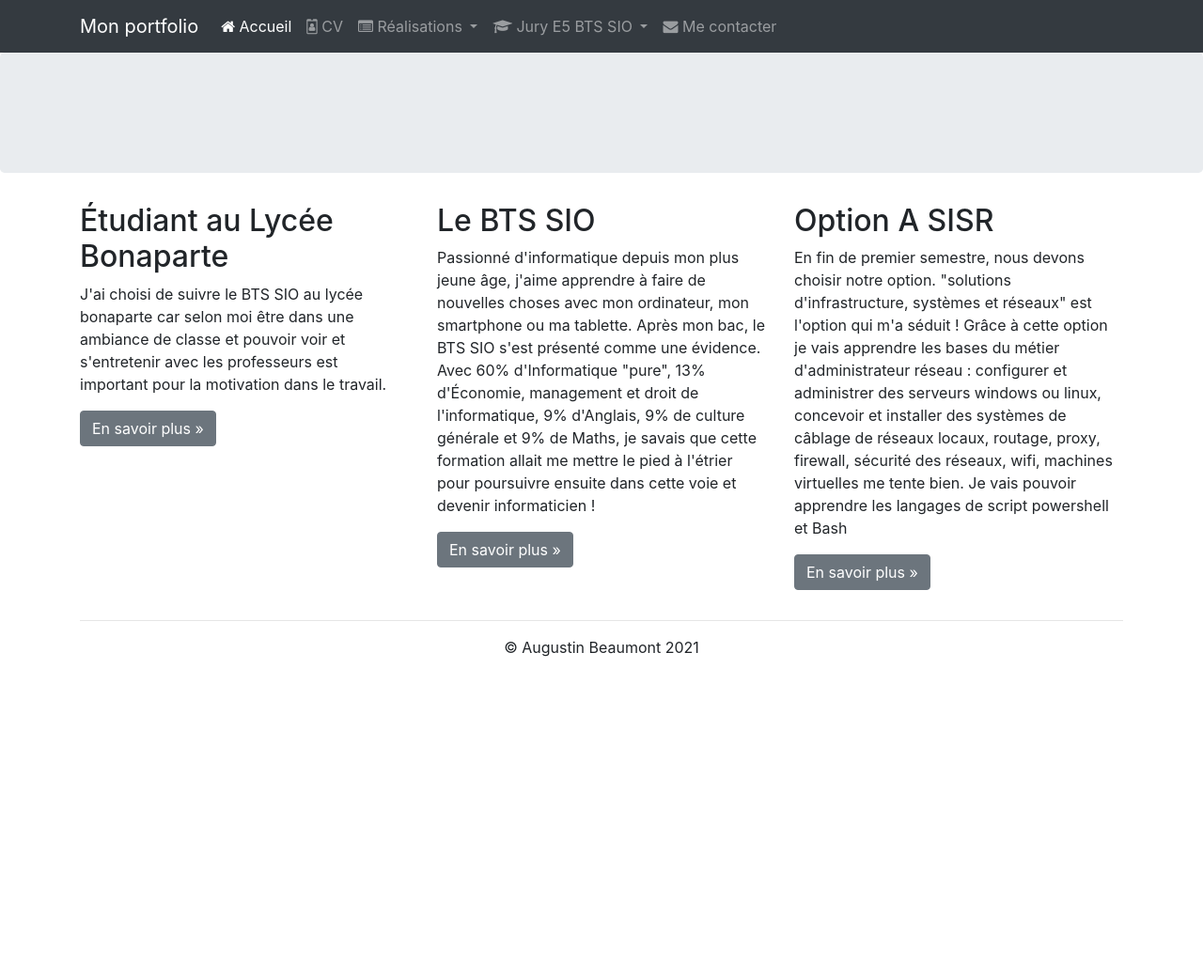
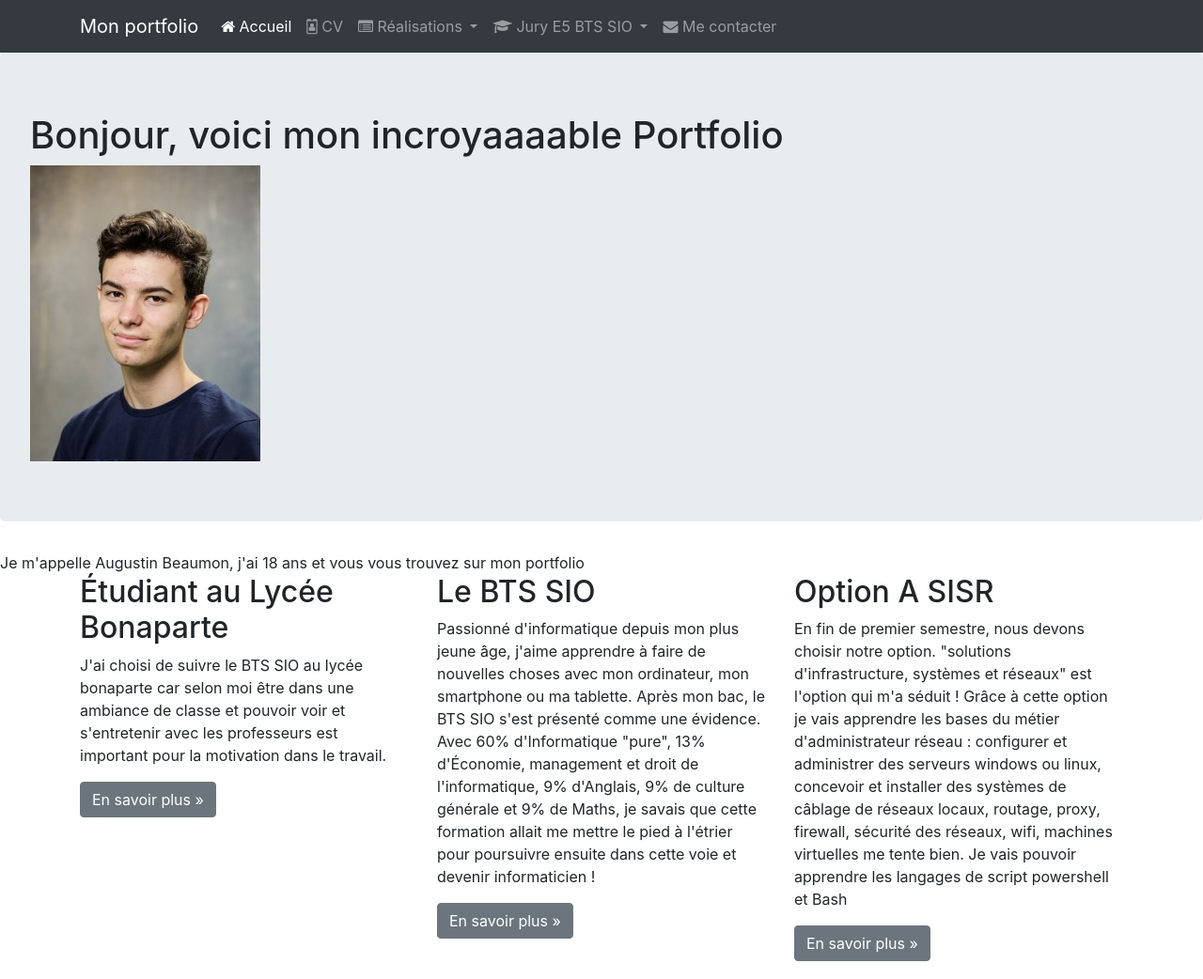
Before and after one commit to augustinbmt/augustinbeaumont.github.io, a plain HTML site: page index.html in a window 1280 px wide. Shown: the top 1042 px of the page at 94% size. Before the commit the page ends 800 px from the top, so only its background shows below. Drawn offline with nearby package versions, Linux system fonts and the light colour scheme.

Commit message:
ajout d'une image

```diff
--- a/index.html
+++ b/index.html
@@ -116,7 +116,18 @@
         <!-- Option 1: jQuery and Bootstrap Bundle (includes Popper) -->
         <script src="https://cdn.jsdelivr.net/npm/jquery@3.5.1/dist/jquery.slim.min.js" integrity="sha384-DfXdz2htPH0lsSSs5nCTpuj/zy4C+OGpamoFVy38MVBnE+IbbVYUew+OrCXaRkfj" crossorigin="anonymous"></script>
         <script src="https://cdn.jsdelivr.net/npm/bootstrap@4.6.1/dist/js/bootstrap.bundle.min.js" integrity="sha384-fQybjgWLrvvRgtW6bFlB7jaZrFsaBXjsOMm/tB9LTS58ONXgqbR9W8oWht/amnpF" crossorigin="anonymous"></script>
-        <div class="jumbotron"></div> <!-- Emplacement pour le contenu principal de la page -->
+        <div class="jumbotron">
+            <h1>Bonjour, voici mon incroyaaaable Portfolio</h1>
+            <img src ='images/augustin.jpg' alt='image de profil'></div>
+        <a>Je m'appelle Augustin Beaumon, j'ai 18 ans et vous vous trouvez sur mon portfolio
+
+
+
+
+
+
+
+
         <footer>
             <div class="container">
                 <div class="row">
```
Also changed, not shown: images/augustin.jpg (added).
